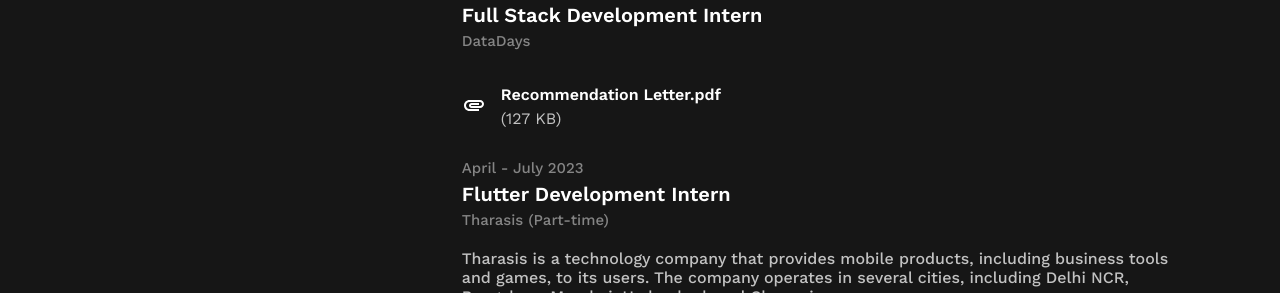
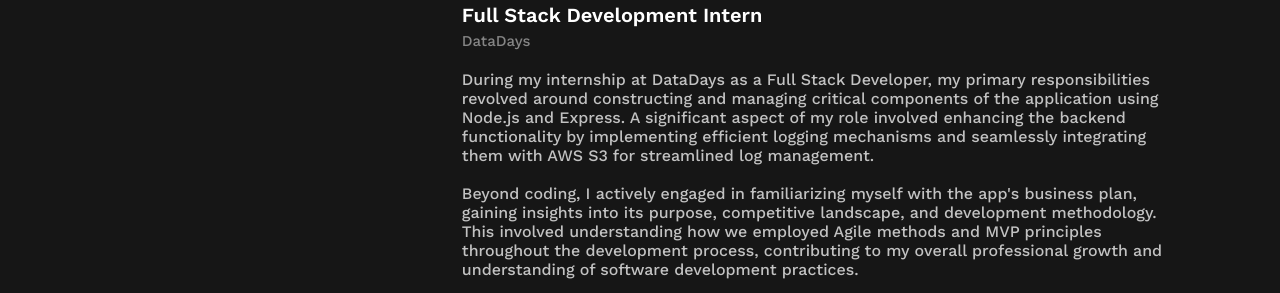
Before and after one commit to SBTopZZZ-LG/react-portfolio, a React (Create React App) app: page /credentials in a window 1280 px wide. Shown: the part 659-952 px from the top of the page. Built offline with nearby package versions, Linux system fonts and the light colour scheme.

Commit message:
chore: update dataset and resume

```diff
--- a/src/Assets/Datasets/credentialsPage.js
+++ b/src/Assets/Datasets/credentialsPage.js
@@ -30,7 +30,10 @@
 			date: ["August", "December 2023"],
 			title: "Full Stack Development Intern",
 			company: "DataDays",
-			description: [""],
+			description: [
+				"During my internship at DataDays as a Full Stack Developer, my primary responsibilities revolved around constructing and managing critical components of the application using Node.js and Express. A significant aspect of my role involved enhancing the backend functionality by implementing efficient logging mechanisms and seamlessly integrating them with AWS S3 for streamlined log management.",
+				"Beyond coding, I actively engaged in familiarizing myself with the app's business plan, gaining insights into its purpose, competitive landscape, and development methodology. This involved understanding how we employed Agile methods and MVP principles throughout the development process, contributing to my overall professional growth and understanding of software development practices.",
+			],
 			attachments: [
 				{
 					name: "Recommendation Letter.pdf",
```
Also changed, not shown: 1 other file (tests, documents, lock files or other folders).
